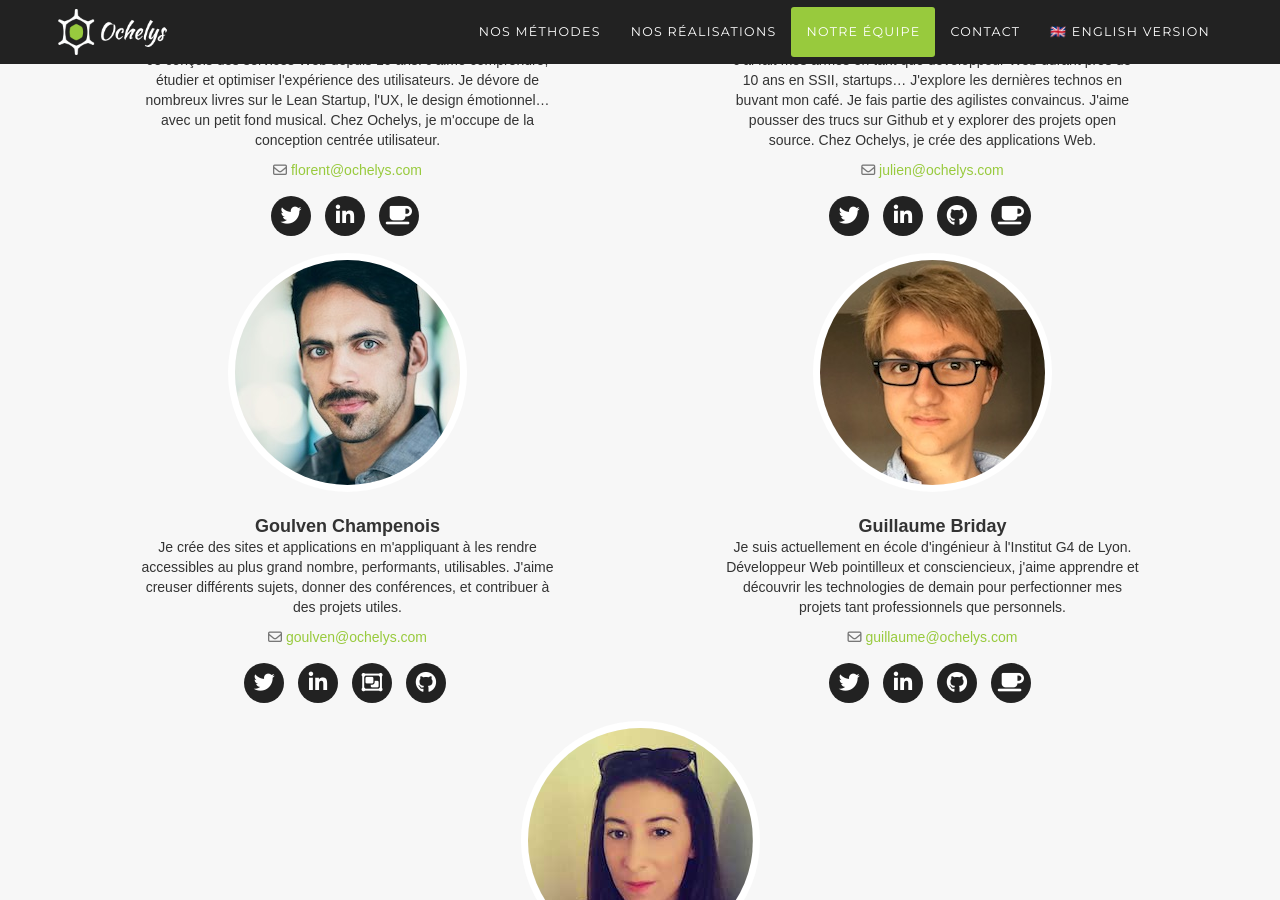
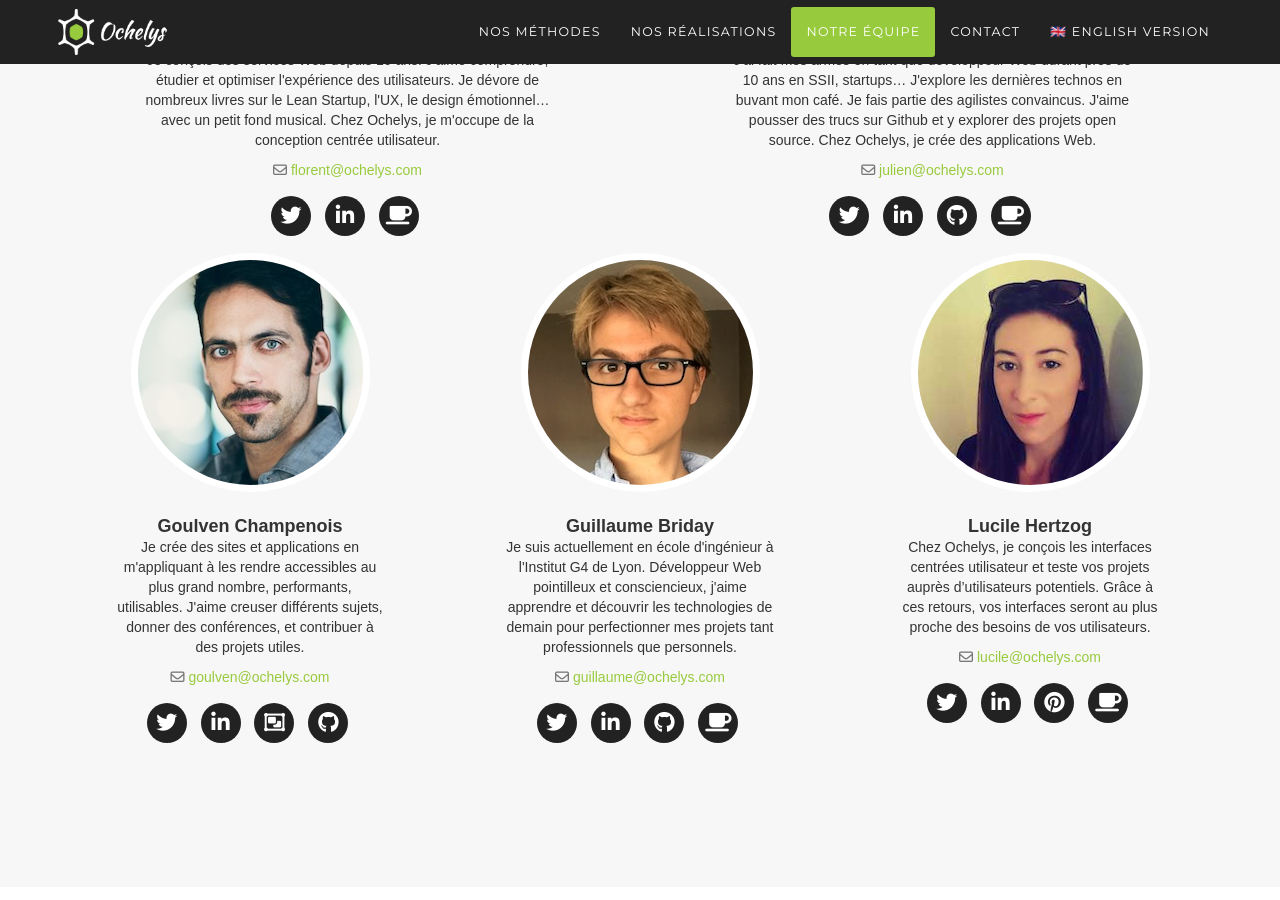
Before and after one commit to Ochelys/ochelys.github.io, a Jekyll site: the page built from index.md, in a window 1280 px wide and 900 px high, scrolled down 3769 px. Built offline with Jekyll 4.4.1, drawn with Linux system fonts in a browser that asks for light colours; nearby versions of some CDN libraries; some web fonts are replaced.

Commit message:
Changing grid layout for the team

```diff
--- a/_layouts/home.en.html
+++ b/_layouts/home.en.html
@@ -369,7 +369,7 @@ layout: default.en
           <li><a href="http://pkoin.github.io" title="Julien's website"><i class="fa fa-coffee"></i><span class="sr-only">Julien's website</span></a></li>
         </ul>
       </div>
-      <div class="col-sm-6 team-member">
+      <div class="col-sm-4 team-member">
         <img src="{{ site.url }}/images/goulven.jpg" alt="Goulven Champenois" class="img-responsive img-circle">
         <h3 class="h4" lang="fr">Goulven Champenois</h3>
         <p class="bio">I believe that all websites and applications should be accessible, usable, and quick to load for everyone. I love learning new techniques and languages, presenting my findings, and contributing to projects that resonate with my values.</p>
@@ -381,7 +381,7 @@ layout: default.en
           <li><a href="https://github.com/goulvench" title="Goulven on Github"><i class="fa fa-github"></i><span class="sr-only">Goulven on Github</span></a></li>
         </ul>
       </div>
-      <div class="col-sm-6 team-member">
+      <div class="col-sm-4 team-member">
         <img src="{{ site.url }}/images/guillaume.jpg" alt="Guillaume Briday" class="img-responsive img-circle">
         <h3 class="h4" lang="fr">Guillaume Briday</h3>
         <p class="bio">I work part-time for Ochelys while finishing my <abbr>CS</abbr> degree at G4 institute in Lyon. I care about details and clean implementation, and love learning tomorrow's technologies. I love putting what I learn into practice when working on customer projects.</p>
@@ -393,7 +393,7 @@ layout: default.en
           <li><a href="https://www.guillaumebriday.fr/" title="Guillaume's website"><i class="fa fa-coffee"></i><span class="sr-only">Guillaume's website</span></a></li>
         </ul>
       </div>
-      <div class="col-sm-6 col-md-offset-3 team-member">
+      <div class="col-sm-4 team-member">
         <img src="{{ site.url }}/images/lucile.jpg" alt="Lucile Hertzog" class="img-responsive img-circle">
         <h3 class="h4" lang="fr">Lucile Hertzog</h3>
         <p class="bio">Here at Ochelys, I design user-centered interfaces. I run usability tests with user panels to make sure your product meets your customers’ needs as closely as possible.</p>
--- a/_layouts/home.html
+++ b/_layouts/home.html
@@ -369,7 +369,7 @@ layout: default
           <li><a href="http://pkoin.github.io" title="Site personnel de Julien"><i class="fa fa-coffee"></i><span class="sr-only">Site personnel de Julien</span></a></li>
         </ul>
       </div>
-      <div class="col-sm-6 team-member">
+      <div class="col-sm-4 team-member">
         <img src="{{ site.url }}/images/goulven.jpg" alt="Goulven Champenois" class="img-responsive img-circle">
         <h3 class="h4">Goulven Champenois</h3>
         <p class="bio">Je crée des sites et applications en m'appliquant à les rendre accessibles au plus grand nombre, performants, utilisables. J'aime creuser différents sujets, donner des conférences, et contribuer à des projets utiles.</p>
@@ -381,7 +381,7 @@ layout: default
           <li><a href="https://github.com/goulvench" title="Goulven sur Github"><i class="fa fa-github"></i><span class="sr-only">Goulven sur Github</span></a></li>
         </ul>
       </div>
-      <div class="col-sm-6 team-member">
+      <div class="col-sm-4 team-member">
         <img src="{{ site.url }}/images/guillaume.jpg" alt="Guillaume Briday" class="img-responsive img-circle">
         <h3 class="h4">Guillaume Briday</h3>
         <p class="bio">Je suis actuellement en école d'ingénieur à l'Institut G4 de Lyon. Développeur Web pointilleux et consciencieux, j'aime apprendre et découvrir les technologies de demain pour perfectionner mes projets tant professionnels que personnels.</p>
@@ -393,7 +393,7 @@ layout: default
           <li><a href="https://www.guillaumebriday.fr/" title="Site personnel de Guillaume"><i class="fa fa-coffee"></i><span class="sr-only">Site personnel de Guillaume</span></a></li>
         </ul>
       </div>
-      <div class="col-sm-6 col-md-offset-3 team-member">
+      <div class="col-sm-4 team-member">
         <img src="{{ site.url }}/images/lucile.jpg" alt="Lucile Hertzog" class="img-responsive img-circle">
         <h3 class="h4">Lucile Hertzog</h3>
         <p class="bio">Chez Ochelys, je conçois les interfaces centrées utilisateur et teste vos projets auprès d’utilisateurs potentiels. Grâce à ces retours, vos interfaces seront au plus proche des besoins de vos utilisateurs.</p>
```
